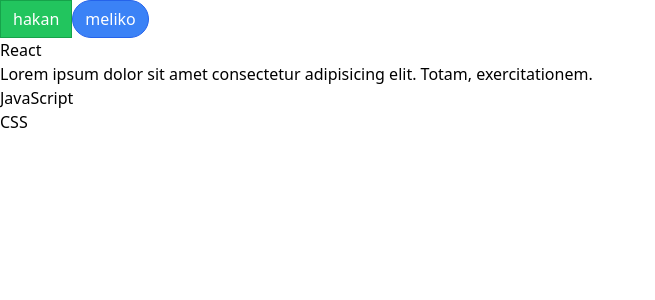
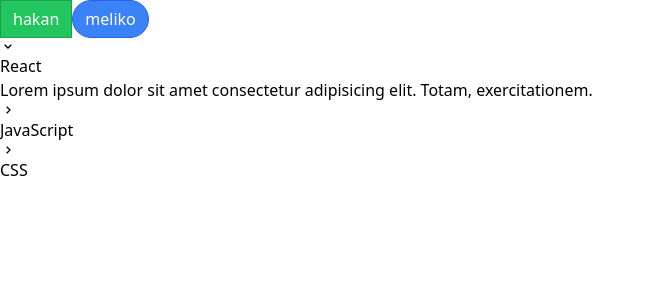
Before and after one commit to msinemkaya/components, a React (Create React App) app: page / in a window 1280 px wide. Shown: the top 300 px of the page, without its empty margins (0-655 px from the left). Built offline with nearby package versions, Linux system fonts and the light colour scheme; the HTML template or start-up script is replaced by a standard one.

Commit message:
feat: added icons to accordions

```diff
--- a/package.json
+++ b/package.json
@@ -10,6 +10,7 @@
     "prop-types": "^15.8.1",
     "react": "^18.2.0",
     "react-dom": "^18.2.0",
+    "react-icons": "^4.8.0",
     "react-scripts": "5.0.1",
     "web-vitals": "^2.1.4"
   },
--- a/src/components/Accordion.js
+++ b/src/components/Accordion.js
@@ -1,4 +1,5 @@
 import { useState } from 'react'
+import { BiChevronDown, BiChevronRight } from 'react-icons/bi'
 
 export default function Accordion({ items }) {
   const [expandedIndex, setExpandedIndex] = useState(0)
@@ -7,10 +8,18 @@ export default function Accordion({ items }) {
     <>
       {items.map((item, index) => {
         const isExpanded = index === expandedIndex
+        const icon = (
+          <span>
+            {isExpanded ? <BiChevronDown /> : <BiChevronRight />}
+          </span>
+        )
 
         return (
           <div key={item.id}>
-            <div onClick={() => setExpandedIndex(index)}>{item.label}</div>
+            <div onClick={() => setExpandedIndex(index)}>
+              {icon}
+              {item.label}
+            </div>
             {isExpanded &&  <div>{item.content}</div>}
           </div>
         )
```
Also changed, not shown: 1 other file (tests, documents, lock files or other folders).
